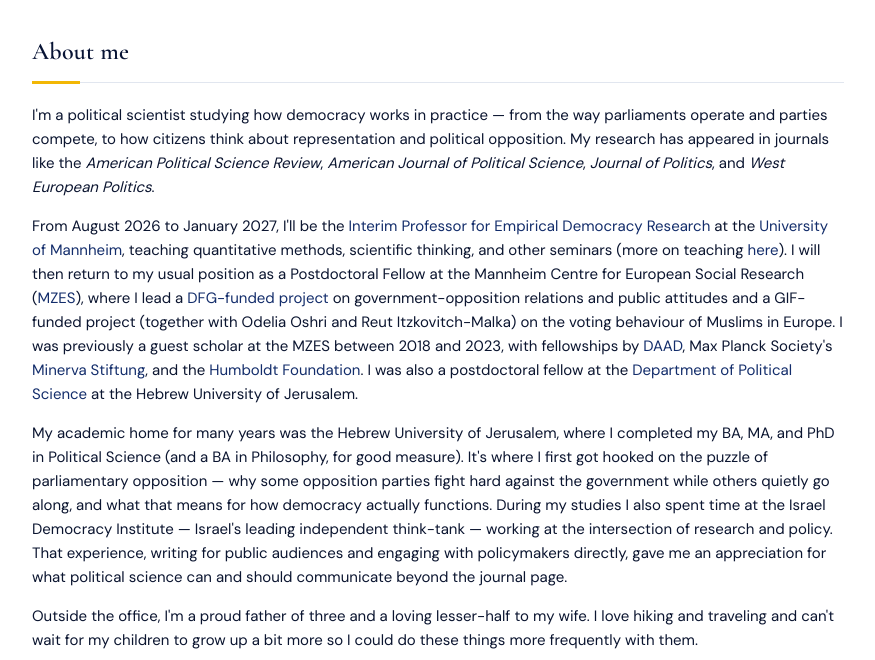
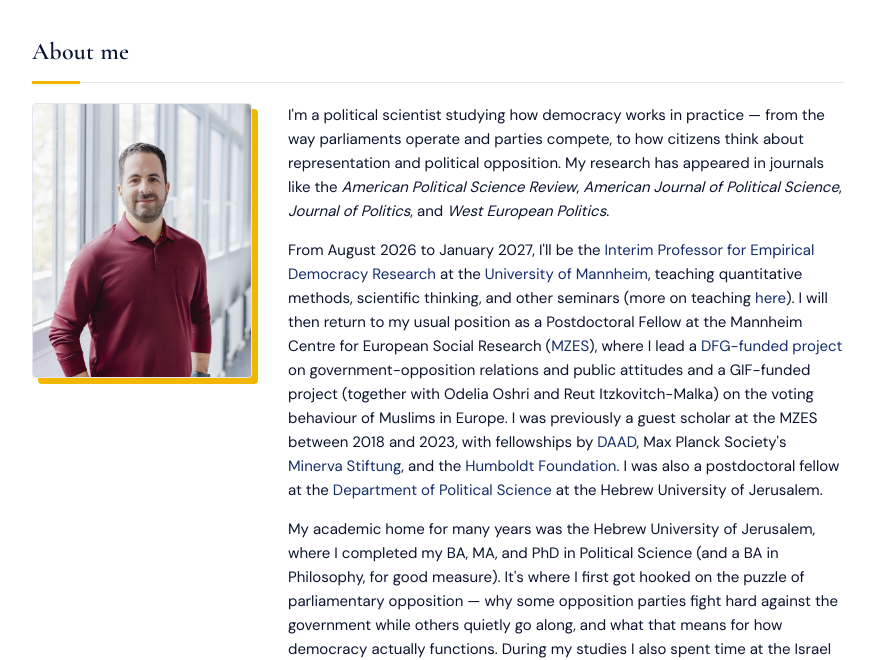
Before and after one commit to ortutt/ortutt.github.io, a plain HTML site: page about/index.html in a window 1280 px wide. Shown: the part 140-800 px from the top of the page, without its empty margins (202-1077 px from the left). Drawn offline with nearby package versions, Linux system fonts and the light colour scheme.

Commit message:
Add portrait to About page
Co-Authored-By: Claude Opus 5.5 <noreply@anthropic.com>
Claude-Session: https://claude.ai/code/session_017BWFDTznDi1uXYFjLEamwx

```diff
--- a/about/index.html
+++ b/about/index.html
@@ -36,12 +36,15 @@
   <main>
 <section class="section">
       <h1 class="section-title">About me</h1>
+      <div class="intro">
+      <img class="portrait" src="/assets/portrait.jpg" alt="Portrait of Or Tuttnauer">
       <div class="prose">
         <p>I'm a political scientist studying how democracy works in practice — from the way parliaments operate and parties compete, to how citizens think about representation and political opposition. My research has appeared in journals like the <em>American Political Science Review</em>, <em>American Journal of Political Science</em>, <em>Journal of Politics</em>, and <em>West European Politics</em>.</p>
         <p>From August 2026 to January 2027, I'll be the <a href="https://www.sowi.uni-mannheim.de/traunmueller/team/or-tuttnauer/">Interim Professor for Empirical Democracy Research</a> at the <a href="https://www.uni-mannheim.de">University of Mannheim</a>, teaching quantitative methods, scientific thinking, and other seminars (more on teaching <a href="/teaching/">here</a>). I will then return to my usual position as a Postdoctoral Fellow at the Mannheim Centre for European Social Research (<a href="https://www.mzes.uni-mannheim.de">MZES</a>), where I lead a <a href="/research/">DFG-funded project</a> on government-opposition relations and public attitudes and a GIF-funded project (together with Odelia Oshri and Reut Itzkovitch-Malka) on the voting behaviour of Muslims in Europe. I was previously a guest scholar at the MZES between 2018 and 2023, with fellowships by <a href="https://www.daad.de">DAAD</a>, Max Planck Society's <a href="https://minerva.mpg.de">Minerva Stiftung</a>, and the <a href="https://www.humboldt-foundation.de/en/">Humboldt Foundation</a>. I was also a postdoctoral fellow at the <a href="https://politics.huji.ac.il">Department of Political Science</a> at the Hebrew University of Jerusalem.</p>
         <p>My academic home for many years was the Hebrew University of Jerusalem, where I completed my BA, MA, and PhD in Political Science (and a BA in Philosophy, for good measure). It's where I first got hooked on the puzzle of parliamentary opposition — why some opposition parties fight hard against the government while others quietly go along, and what that means for how democracy actually functions. During my studies I also spent time at the Israel Democracy Institute — Israel's leading independent think-tank — working at the intersection of research and policy. That experience, writing for public audiences and engaging with policymakers directly, gave me an appreciation for what political science can and should communicate beyond the journal page.</p>
         <p>Outside the office, I'm a proud father of three and a loving lesser-half to my wife. I love hiking and traveling and can't wait for my children to grow up a bit more so I could do these things more frequently with them.</p>
         <p>I try to be funny, perhaps too often. I succeed, perhaps too rarely.</p>
+      </div>
       </div>
     </section>
   </main>
```
